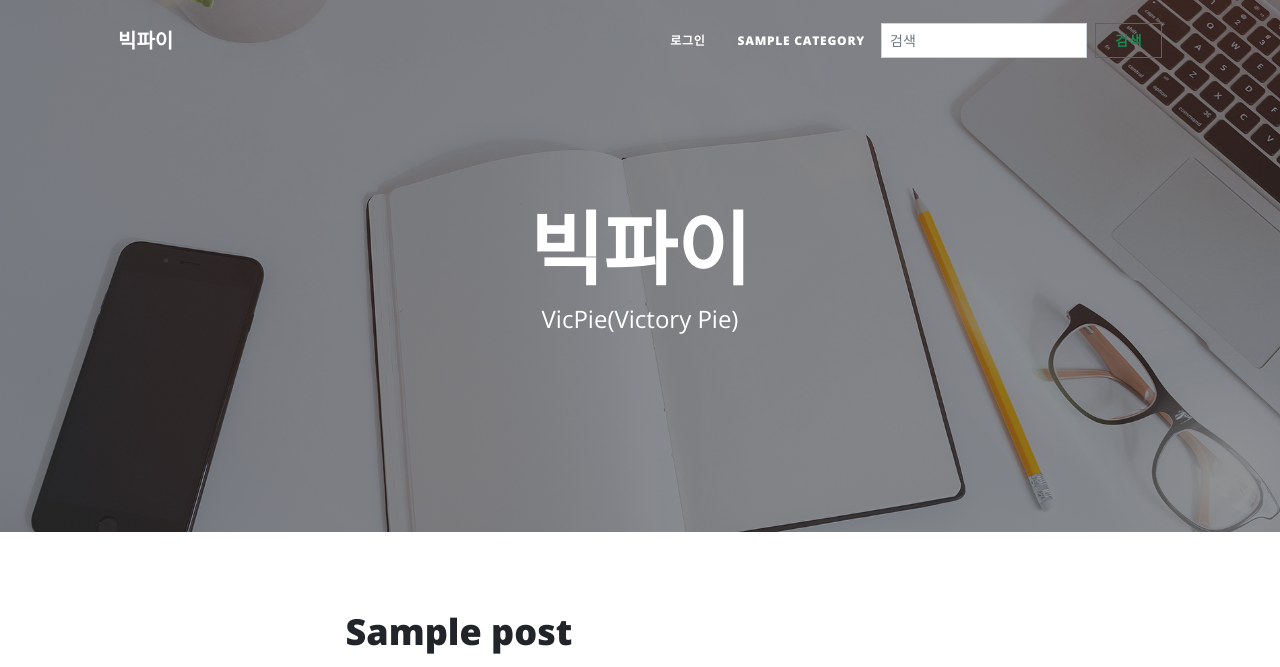
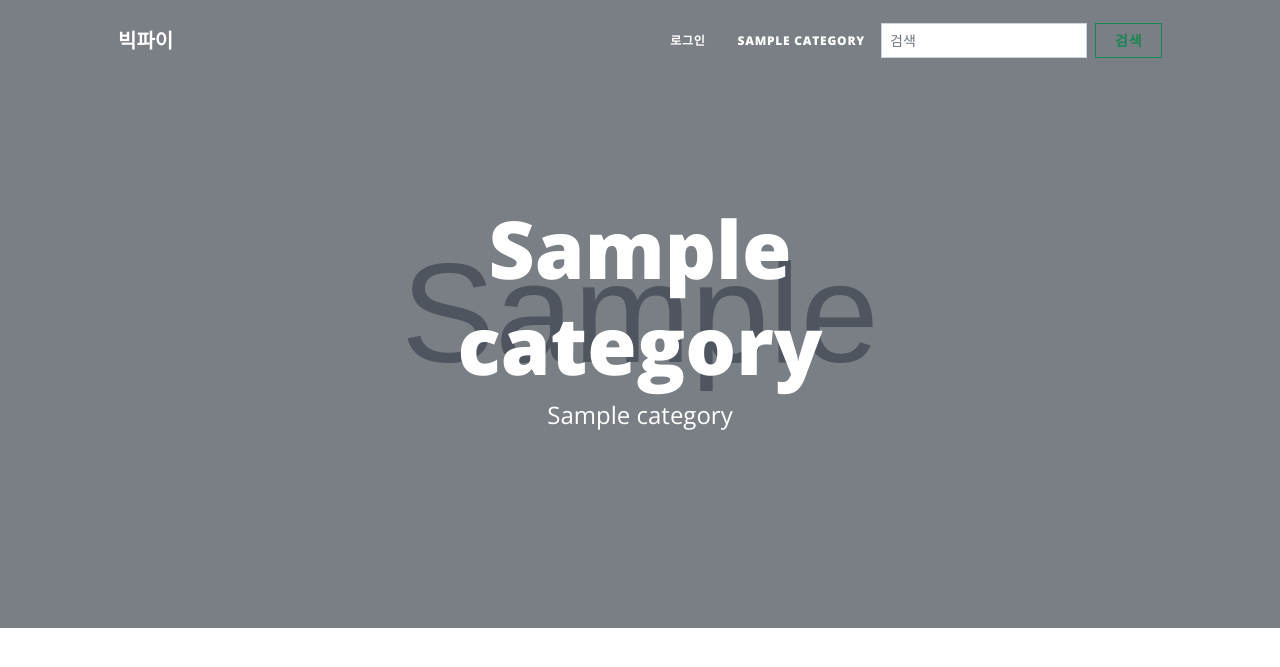
Before and after one commit to vicpie1983/blog, a Django app: page /category/1/ in a window 1280 px wide. Shown: the top 667 px of the page. Run offline with Django 4.2, Linux system fonts and the light colour scheme; tables that the repository leaves empty hold one stand-in row (values such as "Sample post"); grey boxes marked "Sample" are stand-in pictures; some libraries are stand-ins or nearby versions.

Commit message:
카테고리에 서브타이틀과 이미지 적용기능 추가

```diff
--- a/blog/models.py
+++ b/blog/models.py
@@ -24,8 +24,10 @@ class Category(models.Model):
         return Category.objects.count()
 
     name = models.CharField(max_length=200)
+    sub_title = models.CharField(max_length=200, blank=True, null=True)
     is_publish = models.BooleanField(default=True)
     ordering = models.PositiveSmallIntegerField(default=default_ordering)
+    image = models.ImageField(null=True, blank=True, upload_to='category/')
 
     def __str__(self):
         return self.name
--- a/blog/templates/blog/category.html
+++ b/blog/templates/blog/category.html
@@ -2,13 +2,20 @@
 
 {% block content %}
         <!-- Page Header-->
+		{% if category.image %}
+		<header class="masthead" style="background-image: url('{{ category.image.url }}')">
+		{% else %}
 		<header class="masthead" style="background-image: url('/static/img/home-bg.jpg')">
+		{% endif %}
+
             <div class="container position-relative px-4 px-lg-5">
                 <div class="row gx-4 gx-lg-5 justify-content-center">
                     <div class="col-md-10 col-lg-8 col-xl-7">
                         <div class="site-heading">
-                            <h1>빅파이</h1>
-                            <span class="subheading">VicPie(Victory Pie)</span>
+							<h1>{{ category.name }}</h1>
+							{% if category.sub_title %}
+								<span class="subheading">{{ category.sub_title }}</span>
+							{% endif %}
                         </div>
                     </div>
                 </div>
--- a/blog/views.py
+++ b/blog/views.py
@@ -273,7 +273,7 @@ def category(request, pk):
         right_index = paginator.num_pages
 
     page_range = range(left_index, right_index + 1)
-    return render(request, 'blog/category.html', {'posts': page_obj, 'page_range': page_range, 'paginator': paginator})
+    return render(request, 'blog/category.html', {'category': category, 'posts': page_obj, 'page_range': page_range, 'paginator': paginator})
 
 # tag_detail
 def tag(request, pk):
```
Also changed, not shown: blog/migrations/0008_category_sub_title.py (added), blog/migrations/0009_category_img_file.py (added), blog/migrations/0010_remove_category_img_file_category_image.py (added), media/category/post-landscape-7.jpg (added).
